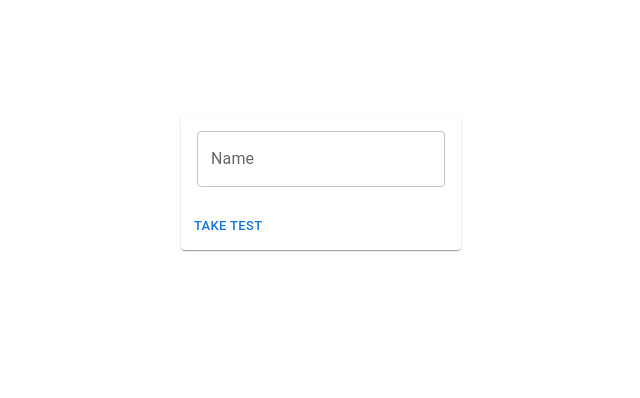
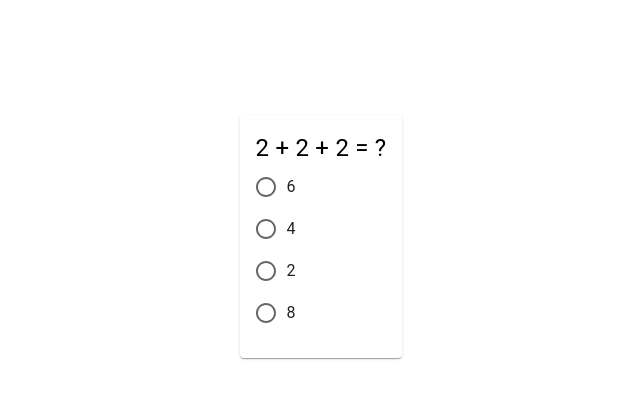
Before and after one commit to Khaled-Walid/mcq-app, a React (Create React App) app: page / in a window 1280 px wide. Both pictures are taken after a click on the button "TAKE TEST". Shown: the top 398 px of the page, without its empty margins (319-959 px from the left). Built offline with nearby package versions, Linux system fonts and the light colour scheme.

Commit message:
add card reducer

```diff
--- a/src/App.js
+++ b/src/App.js
@@ -1,16 +1,13 @@
-import React, { useState } from "react";
-import { Counter } from "./features/counter/Counter";
+import React from "react";
 import "./App.css";
 import NameCard from "./components/NameCard";
 import QuestionCard from "./components/QuestionCard";
 import ResultCard from "./components/ResultCard";
+import { useSelector } from 'react-redux';
+import { selectCurrentCard } from './features/cardSwitcherSlice';
 
 function App() {
-  const [currentCard, setCurrentCard] = useState("name");
-
-  function cardSwitcher(card) {
-    setCurrentCard(card);
-  }
+  const currentCard = useSelector(selectCurrentCard);
   return (
     <>
       {currentCard === "name" && <NameCard></NameCard>}
--- a/src/app/store.js
+++ b/src/app/store.js
@@ -1,8 +1,10 @@
 import { configureStore } from '@reduxjs/toolkit';
 import nameReducer from '../features/namecard/nameSlice';
+import cardSwitcherReducer from '../features/cardSwitcherSlice';
 
 export const store = configureStore({
   reducer: {
     name: nameReducer,
+    cardSwitcher: cardSwitcherReducer,
   },
 });
--- a/src/components/NameCard.jsx
+++ b/src/components/NameCard.jsx
@@ -7,6 +7,7 @@ import Container from "@mui/material/Container";
 import { makeStyles } from "@mui/styles";
 import { useDispatch, useSelector } from 'react-redux';
 import { setName, selectName } from '../features/namecard/nameSlice';
+import { gotoQuestion } from "../features/cardSwitcherSlice";
 
 const useStyles = makeStyles({
   container: {
@@ -29,6 +30,7 @@ function NameCard(props) {
   const name = useSelector(selectName);
 
   const handleChange = e => dispatch(setName(e.target.value));
+  const handleClick = () => dispatch(gotoQuestion());
 
   return (
     <Container className={classes.container}>
@@ -45,7 +47,7 @@ function NameCard(props) {
           />
         </CardContent>
         <CardActions>
-          <Button size="small">Take test</Button>
+          <Button size="small" onClick={handleClick}>Take test</Button>
         </CardActions>
       </Card>
     </Container>
--- a/src/components/QuestionCard.jsx
+++ b/src/components/QuestionCard.jsx
@@ -7,6 +7,8 @@ import FormControl from "@mui/material/FormControl";
 import FormLabel from "@mui/material/FormLabel";
 import Choice from "./Choice";
 import { useState } from "react";
+import { useDispatch } from 'react-redux';
+import { gotoResult } from "../features/cardSwitcherSlice";
 
 const useStyles = makeStyles({
   container: {
@@ -47,13 +49,30 @@ function NameCard(props) {
   const [currentQuestionIndex, setCurrentQuestionIndex] = useState(0);
   const [userResultScore, setUserResultScore] = useState(0);
   const classes = useStyles();
-  const choiceList = shuffledChoices[currentQuestionIndex].map((choice) => {
-    return <Choice key={choice} onClick={submitAnswerHandler} value={choice}></Choice>;
+  const dispatch = useDispatch();
+  const choiceList = shuffledChoices[currentQuestionIndex]?.map((choice) => {
+    return (
+      <Choice
+        key={choice}
+        onClick={submitAnswerHandler}
+        value={choice}
+      ></Choice>
+    );
   });
 
-  function submitAnswerHandler (e) {
-    if (e.target.value === shuffledQuestions[currentQuestionIndex].correct) {setUserResultScore((prev)=>{return prev+1})}
-    setCurrentQuestionIndex((prev)=>{return prev+1})
+  function submitAnswerHandler(e) {
+    if (e.target.value === shuffledQuestions[currentQuestionIndex].correct) {
+      setUserResultScore((prev) => {
+        return prev + 1;
+      });
+    }
+    if (currentQuestionIndex < shuffledQuestions.length - 1) {
+      setCurrentQuestionIndex((prev) => {
+        return prev + 1;
+      });
+    } else {
+      dispatch(gotoResult());
+    }
   }
   return (
     <Container className={classes.container}>
@@ -67,7 +86,7 @@ function NameCard(props) {
                 color: "black",
               }}
             >
-              {shuffledQuestions[currentQuestionIndex].question}
+              {shuffledQuestions[currentQuestionIndex]?.question}
             </FormLabel>
             <RadioGroup aria-label="question" name="radio-buttons-group">
               {choiceList}
--- /dev/null
+++ b/src/features/cardSwitcherSlice.js
@@ -0,0 +1,23 @@
+import { createSlice } from '@reduxjs/toolkit';
+
+const initialState = 'name';
+
+export const cardSwitcherSlice = createSlice({
+  name: 'cardSwitcher',
+  initialState,
+  // The `reducers` field lets us define reducers and generate associated actions
+  reducers: {
+    gotoQuestion() {
+      return 'question';
+    },
+    gotoResult() {
+      return 'result';
+    }
+  },
+});
+
+export const { gotoQuestion, gotoResult } = cardSwitcherSlice.actions;
+
+export const selectCurrentCard = (state) => state.cardSwitcher;
+
+export default cardSwitcherSlice.reducer;
```
